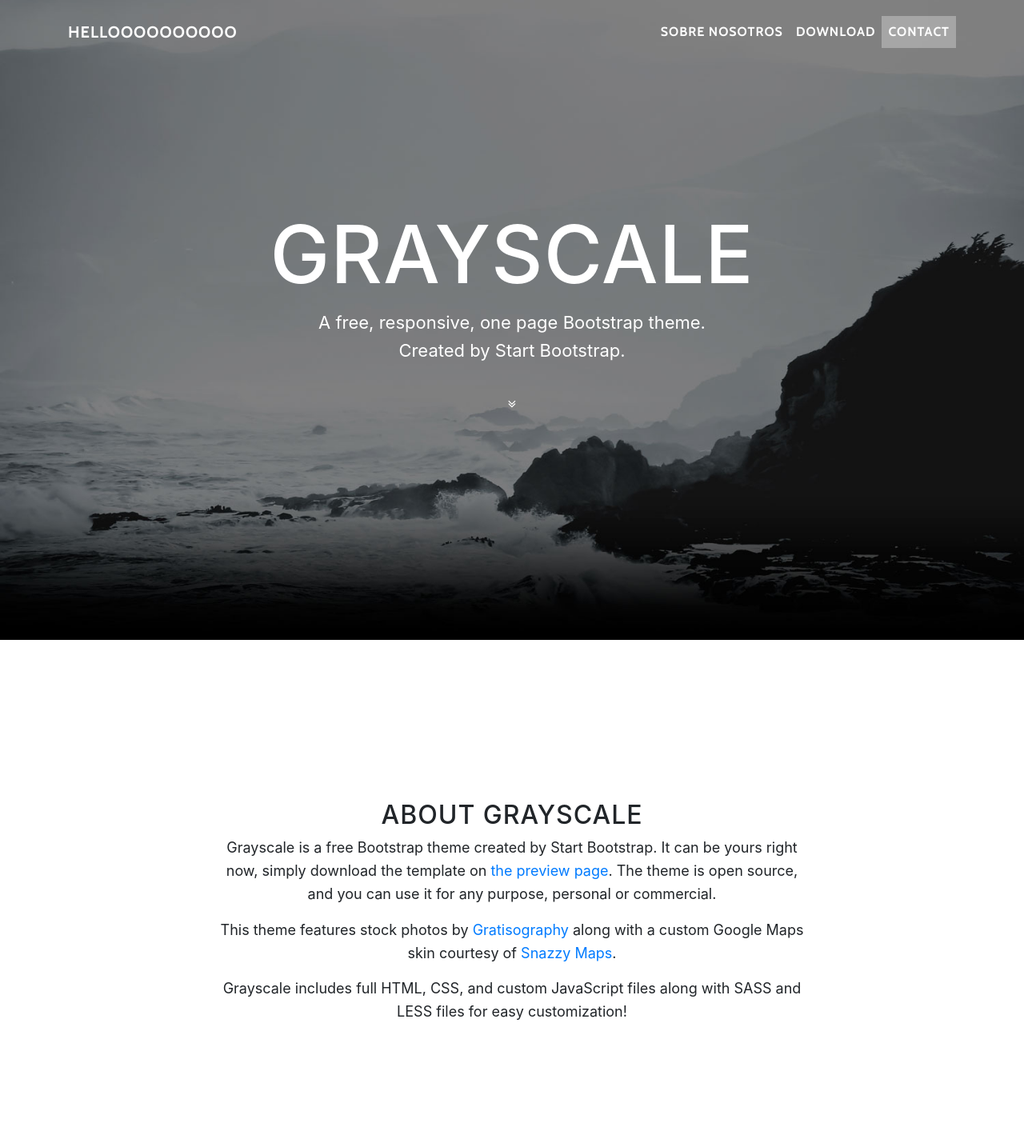
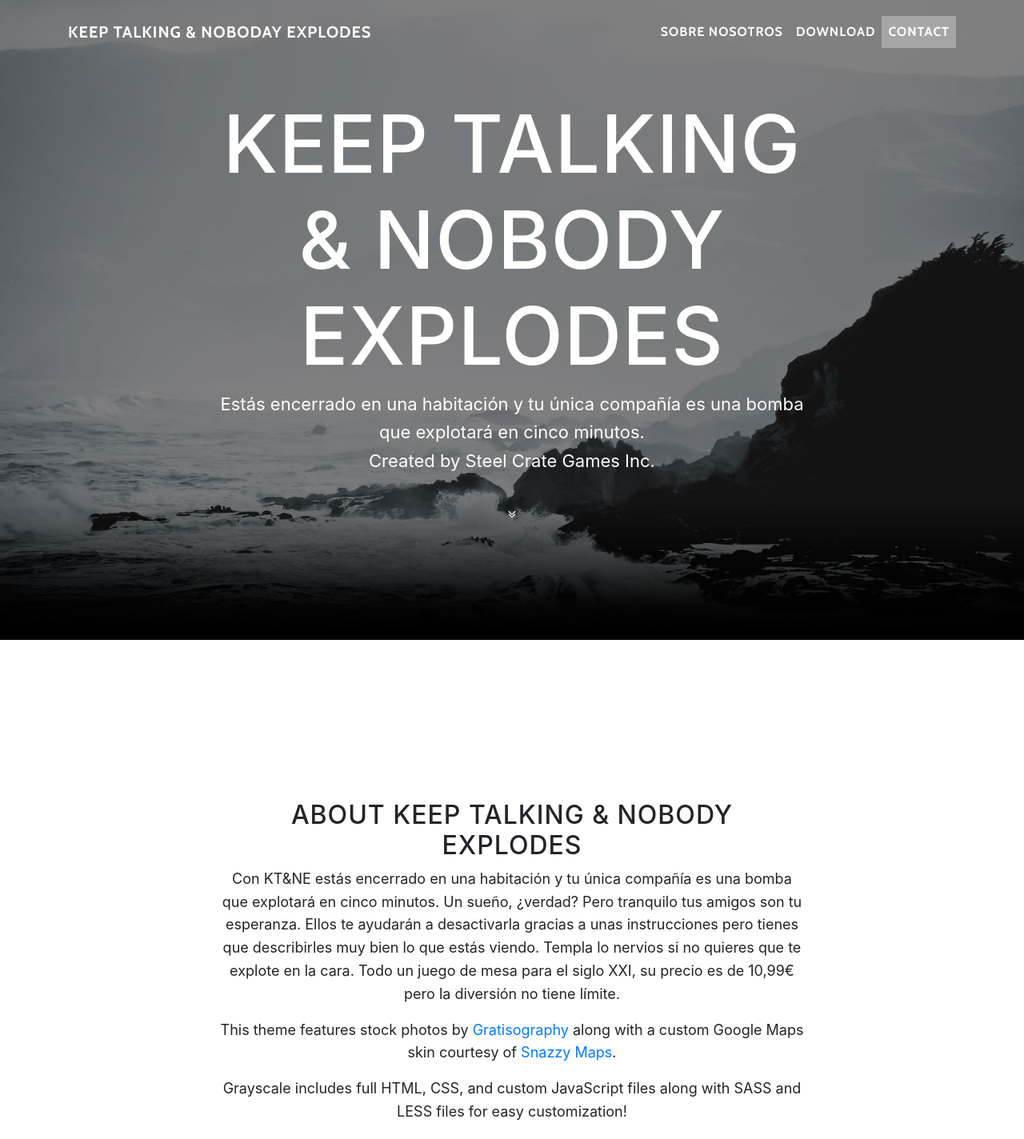
Before and after one commit to 4P4C/4P4C, a website with bundled scripts: page index.html in a window 1280 px wide. Shown: the top 1424 px of the page at 80% size. Built offline with nearby package versions, Linux system fonts and the light colour scheme.

Commit message:
Update index.html

```diff
--- a/index.html
+++ b/index.html
@@ -28,7 +28,7 @@
     <!-- Navigation -->
     <nav class="navbar navbar-expand-lg navbar-light fixed-top" id="mainNav">
       <div class="container">
-        <a class="navbar-brand js-scroll-trigger" href="#page-top">helloooooooooo</a>
+        <a class="navbar-brand js-scroll-trigger" href="#page-top">Keep Talking & Noboday Explodes</a>
         <button class="navbar-toggler navbar-toggler-right" type="button" data-toggle="collapse" data-target="#navbarResponsive" aria-controls="navbarResponsive" aria-expanded="false" aria-label="Toggle navigation">
           Menu
           <i class="fa fa-bars"></i>
@@ -55,9 +55,9 @@
         <div class="container">
           <div class="row">
             <div class="col-lg-8 mx-auto">
-              <h1 class="brand-heading">Grayscale</h1>
-              <p class="intro-text">A free, responsive, one page Bootstrap theme.
-                <br>Created by Start Bootstrap.</p>
+              <h1 class="brand-heading">KEEP TALKING & NOBODY EXPLODES</h1>
+              <p class="intro-text">Estás encerrado en una habitación y tu única compañía es una bomba que explotará en cinco minutos.
+                <br>Created by Steel Crate Games Inc.</p>
               <a href="#about" class="btn btn-circle js-scroll-trigger">
                 <i class="fa fa-angle-double-down animated"></i>
               </a>
@@ -72,9 +72,9 @@
       <div class="container">
         <div class="row">
           <div class="col-lg-8 mx-auto">
-            <h2>About Grayscale</h2>
-            <p>Grayscale is a free Bootstrap theme created by Start Bootstrap. It can be yours right now, simply download the template on
-              <a href="http://startbootstrap.com/template-overviews/grayscale/">the preview page</a>. The theme is open source, and you can use it for any purpose, personal or commercial.</p>
+            <h2>About Keep Talking & Nobody Explodes</h2>
+            <p>Con KT&NE estás encerrado en una habitación y tu única compañía es una bomba que explotará en cinco minutos.
+              Un sueño, ¿verdad? Pero tranquilo tus amigos son tu esperanza. Ellos te ayudarán a desactivarla gracias a unas instrucciones pero tienes que describirles muy bien lo que estás viendo. Templa lo nervios si no quieres que te explote en la cara. Todo un juego de mesa para el siglo XXI, su precio es de 10,99€ pero la diversión no tiene límite.</p>
             <p>This theme features stock photos by
               <a href="http://gratisography.com/">Gratisography</a>
               along with a custom Google Maps skin courtesy of
```
